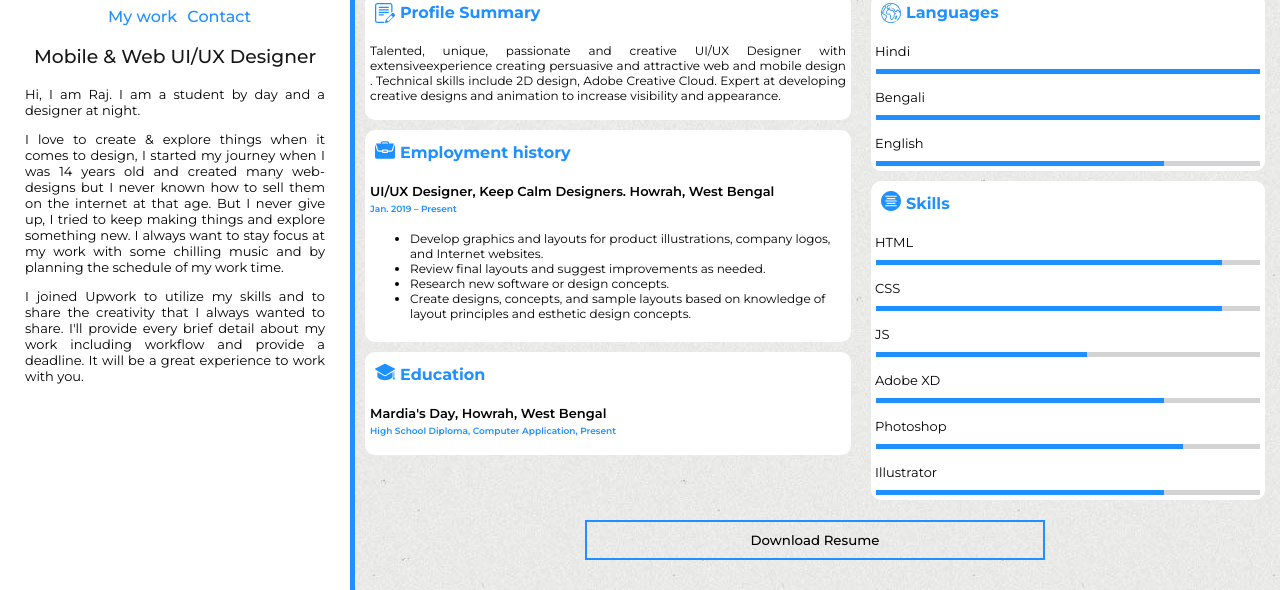
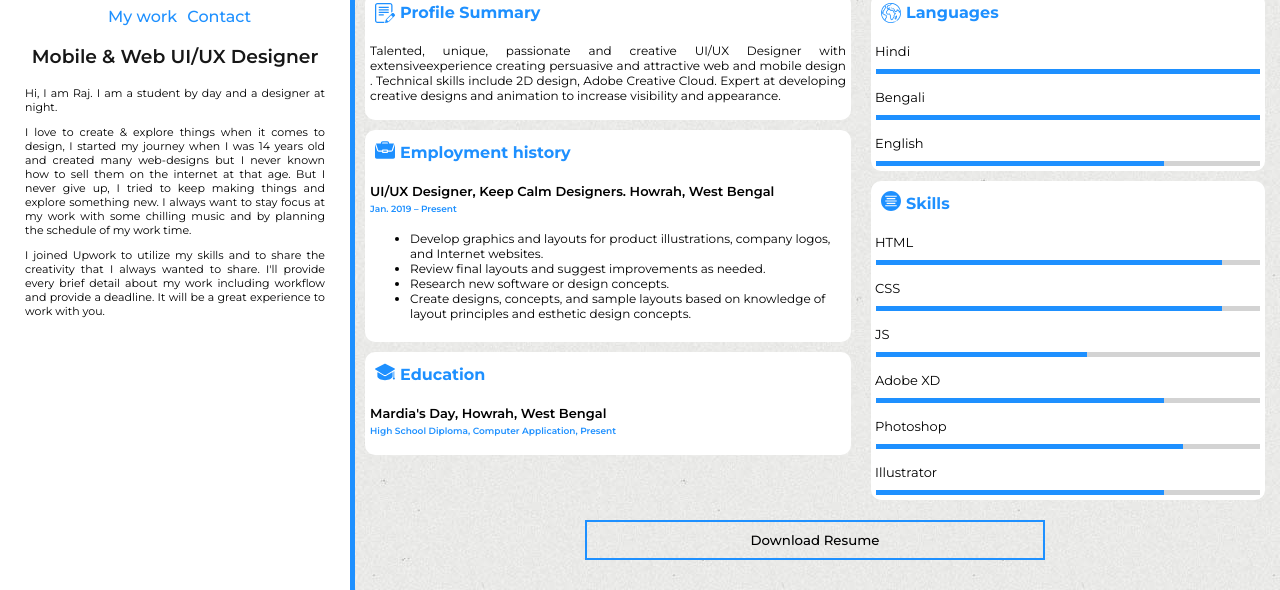
Before and after one commit to raj-ghosh/raj-ghosh.github.io, a plain HTML site: page index.html in a window 1280 px wide. Shown: the part 210-800 px from the top of the page. Drawn offline with Linux system fonts and the light colour scheme.

Commit message:
Update style.css

```diff
--- a/style.css
+++ b/style.css
@@ -88,13 +88,13 @@ body {
 
 .about-section h3 {
     color: #171717;
-    font-weight: 500;
+    font-weight: 600;
     text-align: center;
 }
 
 .about-section p {
     font-weight: 100px;
-    font-size: 13px;
+    font-size: 11px;
 }
 
 /* Main Section Style Starts from here */
```
